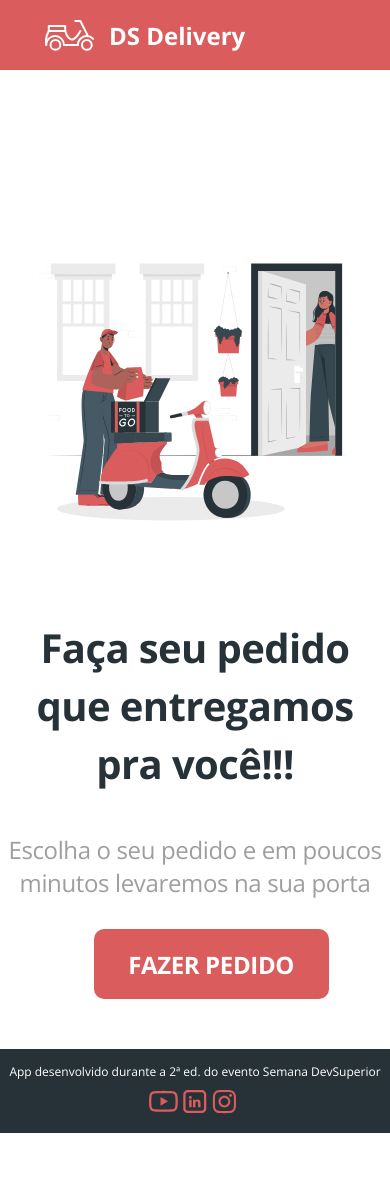
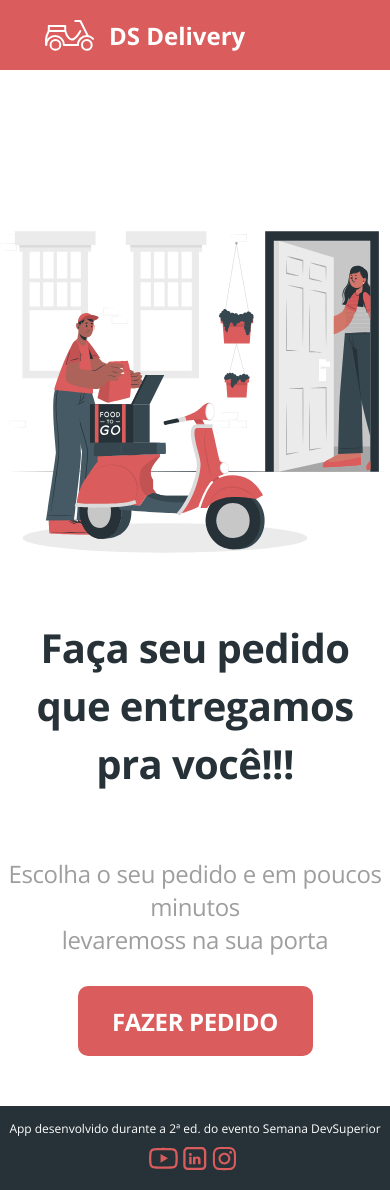
Before and after one commit to viniciusoliveiras/dsdeliver-sds2, a React (Create React App) app in the folder front-web/: page / in a window 390 px wide. Before the commit the page ends 1133 px from the top, so only its background shows below. Built offline with nearby package versions, Linux system fonts and the light colour scheme; no server answers.

Commit message:
Updated Home page layout

```diff
--- a/front-web/src/Home/index.tsx
+++ b/front-web/src/Home/index.tsx
@@ -1,6 +1,6 @@
-import "./style.css";
+import "./styles.css";
 import { ReactComponent as MainImage } from "./main.svg";
-import Footer from '../Footer';
+import Footer from "../Footer";
 import { Link } from "react-router-dom";
 
 function Home() {
@@ -8,27 +8,24 @@ function Home() {
     <>
       <div className="home-container">
         <div className="home-content">
-          <div className="home-action">
+          <div className="home-actions">
             <h1 className="home-title">
-              Faça seu pedido <br />
-              que entregamos <br />
-              pra você!!!
+              Faça seu pedido <br /> que entregamos <br /> pra você!!!
             </h1>
             <h3 className="home-subtitle">
-              Escolha o seu pedido e em poucos <br />
-              minutos levaremos na sua porta
+              Escolha o seu pedido e em poucos minutos <br />
+              levaremoss na sua porta
             </h3>
             <Link to="/orders" className="home-btn-order">
               FAZER PEDIDO
             </Link>
           </div>
-
           <div className="home-image">
             <MainImage />
           </div>
         </div>
       </div>
-    <Footer/>
+      <Footer />
     </>
   );
 }
--- a/front-web/src/Home/style.css
+++ b/front-web/src/Home/styles.css
@@ -42,7 +42,7 @@
   font-weight: bold;
   font-size: 24px;
   letter-spacing: -0.015em;
-  color: #fff;
+  color: #FFF;
 }
 
 .home-btn-order:hover {
@@ -51,8 +51,7 @@
 }
 
 .home-image svg {
-  /* width: 100% !important; */
-  margin: 0 5%;
+  width: 100% !important;
 }
 
 @media only screen and (max-width: 768px) {
@@ -67,13 +66,11 @@
 
   .home-title {
     font-size: 40px;
-    /* margin-left: 220px !important; */
     text-align: center;
   }
 
   .home-subtitle {
     text-align: center;
-    /* margin-left: 220px !important; */
   }
 
   .home-actions {
@@ -84,15 +81,10 @@
 
   .home-image {
     text-align: center;
-
   }
 
   .home-image svg {
     width: 80%;
-  }
-
-  .home-btn-order{
-    margin-left: 35vw;
   }
 }
 
@@ -102,15 +94,3 @@
     margin-bottom: 30px;
   }
 }
-
-@media only screen and (max-width: 425px){
-  .home-btn-order{
-    margin-left: 24vw;
-  }
-}
-
-@media only screen and (max-width: 375px){
-  .home-btn-order{
-    margin-left: 19vw;
-  }
-}
```
